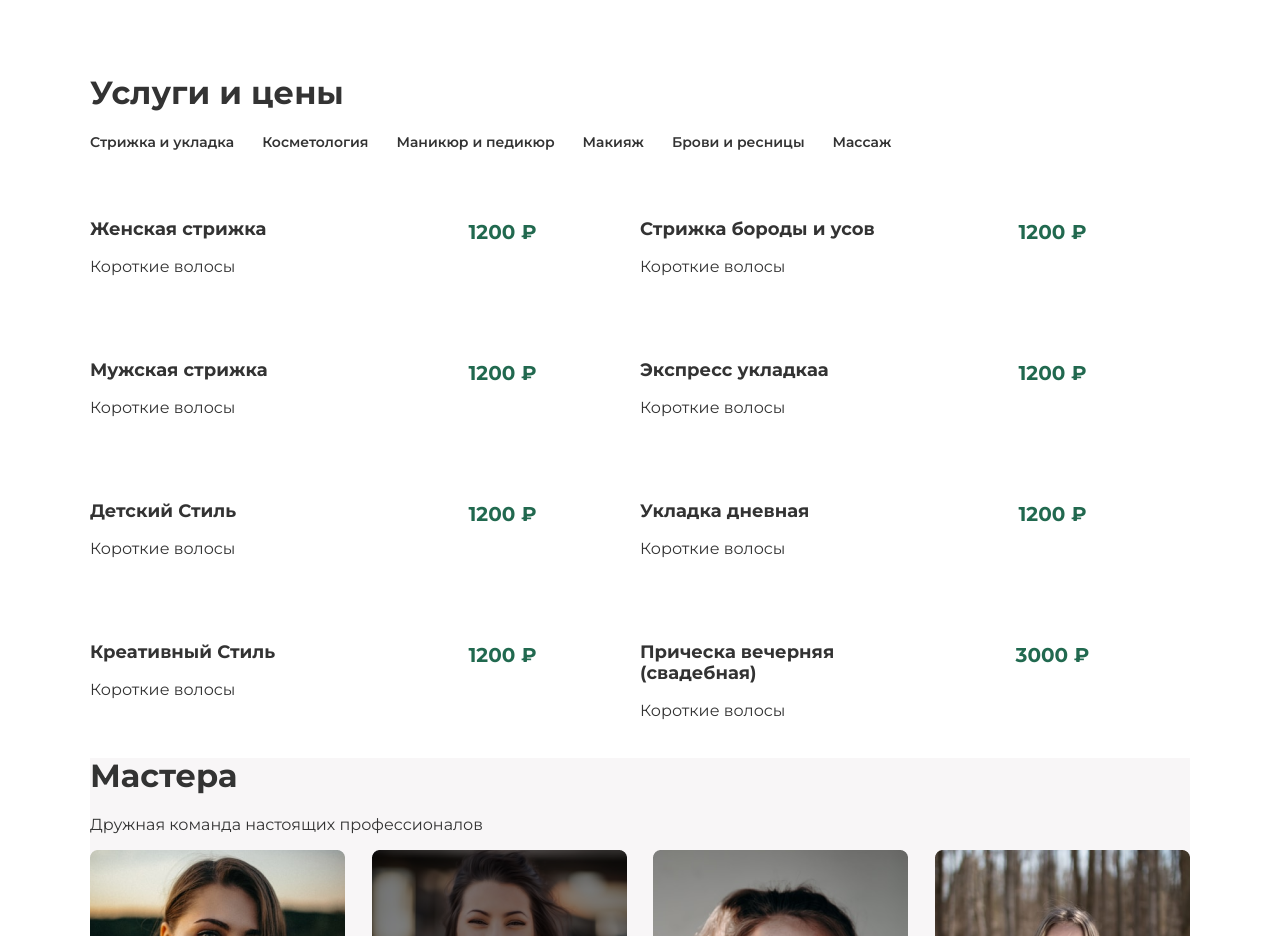
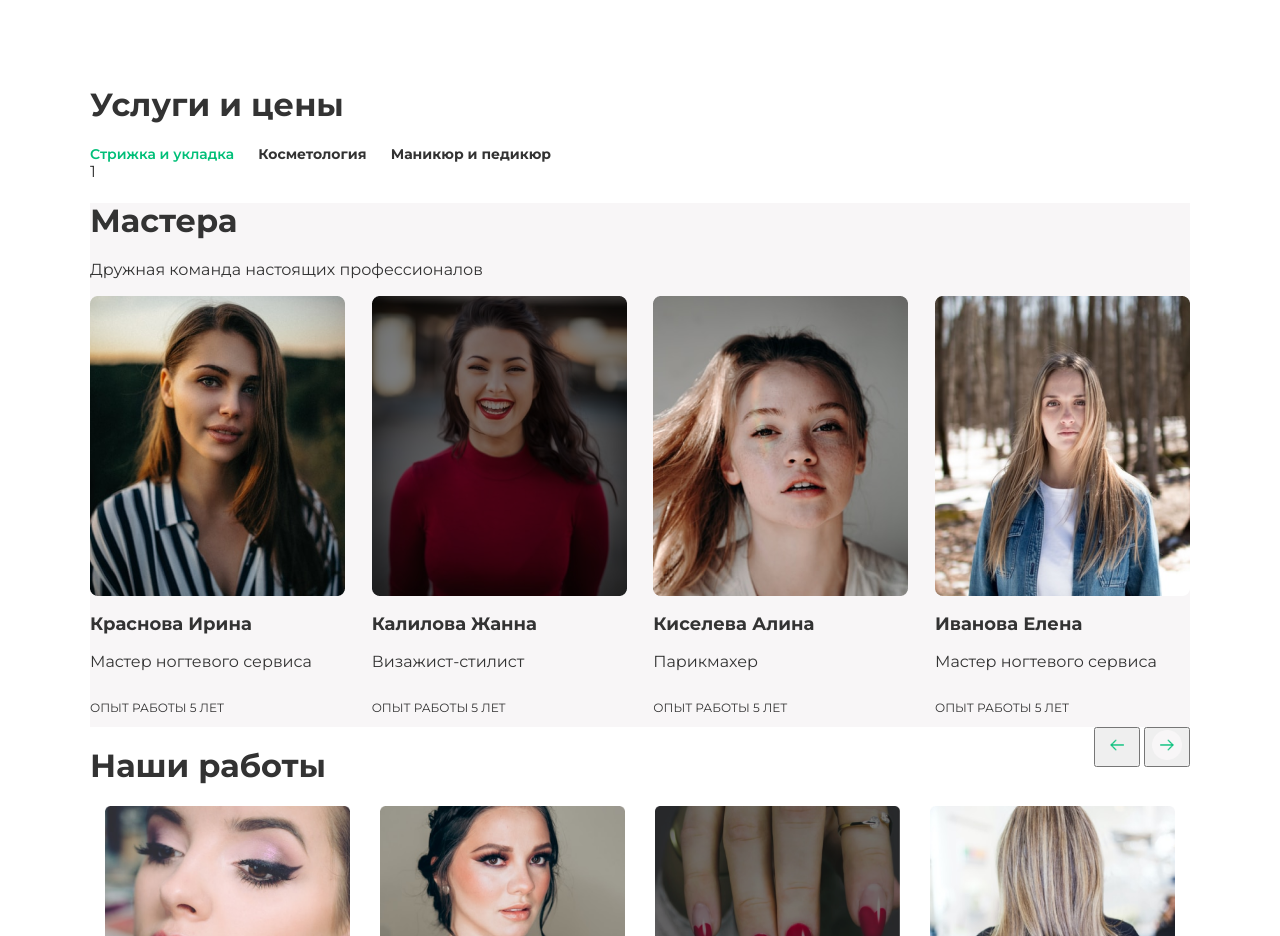
Before and after one commit to micruhca/exam, a website: page src/index.html in a window 1280 px wide. Shown: the part 1740-2676 px from the top of the page. Drawn offline with nearby package versions, Linux system fonts and the light colour scheme; files whose address does not match are found by name.

Commit message:
Прайс лист

```diff
--- a/src/index.html
+++ b/src/index.html
@@ -188,20 +188,19 @@
 	                    </div>
 	                </section>
 
-
 					<section class="services_and_price">
 						   <h1>Услуги и цены</h1>
-	                    <div class="services">
-	                        <nav class="navigation">
-	                            <ul class="navigation__list">
-	                                <li class="navigation__item"><a href="#" class="navigation__link nav_link_text">Стрижка и укладка</a></li>
-	                                <li class="navigation__item"><a href="#" class="navigation__link nav_link_text">Косметология</a></li>
-	                                <li class="navigation__item"><a href="#" class="navigation__link nav_link_text">Маникюр и педикюр</a></li>
-	                                <li class="navigation__item"><a href="#" class="navigation__link nav_link_text">Макияж</a></li>
-	                                <li class="navigation__item"><a href="#" class="navigation__link nav_link_text">Брови и ресницы</a></li>
-	                                <li class="navigation__item"><a href="#" class="navigation__link nav_link_text">Массаж</a></li>
+						       <div id="myTabs" class="tabs">
+							          <ul class="tabs__links">
+							          <li>Стрижка и укладка</li>
+							          <li>Косметология</li>
+							          <li>Маникюр и педикюр</li>
 							          </ul>
-	                        </nav>
+
+							         <div class="tabs__content">
+							            <div class="tabs__item">1</div>
+							            <div class="tabs__item">2</div>
+							            <div class="tabs__item">
 											<div class="price">
 												<div class="price_block">
 													<div class="price_text">
@@ -294,7 +293,12 @@
 
 											</div>
 										</div>
+							         </div>
+						        </div>
+
+
 	                </section>
+
 
 
 					<section class="masters">
@@ -603,6 +607,67 @@ window.onload = () => {
 }
 		</script>
 
+<!------------------------------------Цены прайс--------->
+<script>
+	class TabItem {
+  constructor(link, content) {
+    this.link = link;
+    this.content = content;
+  }
+
+  onClick(callback) {
+    this.link.addEventListener('click', () => callback());
+  }
+
+  activate() {
+    this._toggle(true);
+  }
+
+  deactivate() {
+    this._toggle(false);
+  }
+
+  _toggle(activate) {
+    this.link.classList.toggle('active', activate);
+    this.content.classList.toggle('active', activate);
+  }
+}
+
+class TabsManager {
+  constructor(tabsElem) {
+    this.tabs = [];
+    this.activeTab = null;
+
+    this.init(tabsElem);
+    this.activateTab(this.tabs[0]);
+  }
+
+  init(tabsElem) {
+    const links = tabsElem.querySelectorAll('.tabs__links li');
+    const contents = tabsElem.querySelectorAll('.tabs__item');
+
+    for (let i = 0; i < links.length; i++) {
+      const tab = new TabItem(links[i], contents[i]);
+      this.tabs.push(tab);
+
+      tab.onClick(() => this.activateTab(tab));
+    }
+  }
+
+  activateTab(tab) {
+    if (this.activeTab) {
+      this.activeTab.deactivate();
+    }
+    this.activeTab = tab;
+    this.activeTab.activate();
+  }
+}
+
+window.onload = function() {
+  const tabsElem = document.getElementById('myTabs');
+  new TabsManager(tabsElem);
+}
+</script>
 
 	</body>
 	</html>
--- a/src/scss/style.scss
+++ b/src/scss/style.scss
@@ -624,3 +624,33 @@
 }
 
 @import './media';
+
+
+.tabs {
+    &__links {
+        list-style: none;
+        padding: 0;
+        margin: 0;
+        li {
+            display: inline-block;
+            margin-right: 20px;
+            font-size: 14px;
+            font-weight: bold;
+        }
+
+      .active {
+        color: #00BF78;
+        font-size: 14px;
+        font-weight: 600;
+        transition: .15s color;
+      }
+    }
+
+    &__item {
+      display: none;
+
+      &.active {
+        display: block;
+      }
+    }
+  }
```
Also changed, not shown: src/css/style.css. Lines whose indentation alone changed are shown as unchanged.
